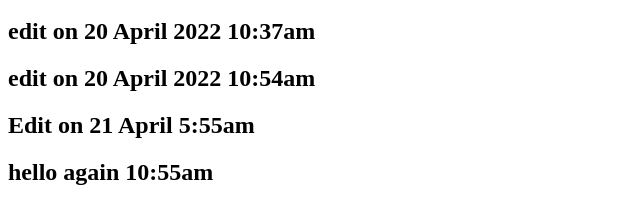
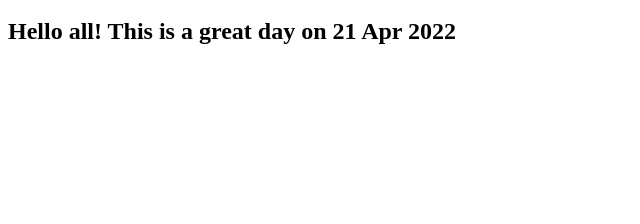
Before and after one commit to alvinkg/website2, a plain HTML site: page index.html in a window 1280 px wide. Shown: the part 48-272 px from the top of the page, without its empty margins (0-640 px from the left). Drawn offline with Linux system fonts and the light colour scheme.

Commit message:
#20 erased all but h1 and added new comment

```diff
--- a/index.html
+++ b/index.html
@@ -1,5 +1,2 @@
 <h1>good day all hello world!</h1>
-<h2>edit on 20 April 2022 10:37am</h2>
-<h2>edit on 20 April 2022 10:54am</h2>
-<h2>Edit on 21 April 5:55am</h2>
-<h2>hello again 10:55am</h2>
+<h2>Hello all!  This is a great day on 21 Apr 2022</h2>
```
